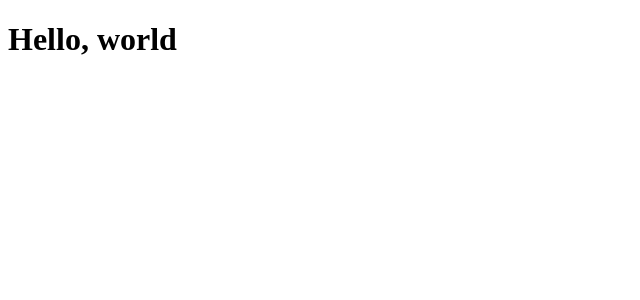
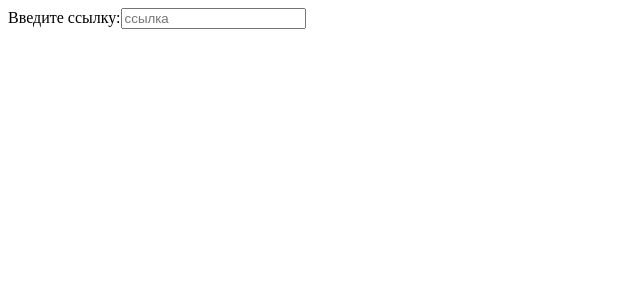
Before and after one commit to Alikosina/skillaz-test, a React app: page / in a window 1280 px wide. Shown: the top 300 px of the page, without its empty margins (0-640 px from the left). Built offline with nearby package versions, Linux system fonts and the light colour scheme.

Commit message:
Add Routing

```diff
--- a/src/containers/App/App.tsx
+++ b/src/containers/App/App.tsx
@@ -1,7 +1,15 @@
 import * as React from "react";
+import { Switch, Route } from "react-router-dom";
+import { MainPage } from "@app/pages/MainPage/MainPage";
+import { ListPage } from "@app/pages/ListPage/ListPage";
 
 export class App extends React.Component {
   render() {
-    return <h1>Hello, world</h1>;
+    return (
+      <Switch>
+        <Route exact path="/" component={MainPage} />
+        <Route path="/list" component={ListPage} />
+      </Switch>
+    );
   }
 }
--- a/src/index.tsx
+++ b/src/index.tsx
@@ -2,11 +2,14 @@ import * as React from "react";
 import ReactDOM from "react-dom";
 import { App } from "@app/containers/App";
 import { Provider } from "react-redux";
+import { BrowserRouter } from "react-router-dom";
 import { store } from "@app/modules/store";
 
 ReactDOM.render(
   <Provider store={store}>
-    <App />
+    <BrowserRouter>
+      <App />
+    </BrowserRouter>
   </Provider>,
   document.getElementById("root")
 );
--- /dev/null
+++ b/src/pages/ListPage/ListPage.tsx
@@ -0,0 +1,7 @@
+import * as React from "react";
+
+export class ListPage extends React.Component {
+  render() {
+    return <div>List Page</div>;
+  }
+}
--- /dev/null
+++ b/src/pages/MainPage/MainPage.tsx
@@ -0,0 +1,12 @@
+import * as React from "react";
+
+export class MainPage extends React.Component {
+  render() {
+    return (
+      <div>
+        <label htmlFor="link-input">Введите ссылку:</label>
+        <input id="link-input" type="text" placeholder="ссылка" />
+      </div>
+    );
+  }
+}
```
